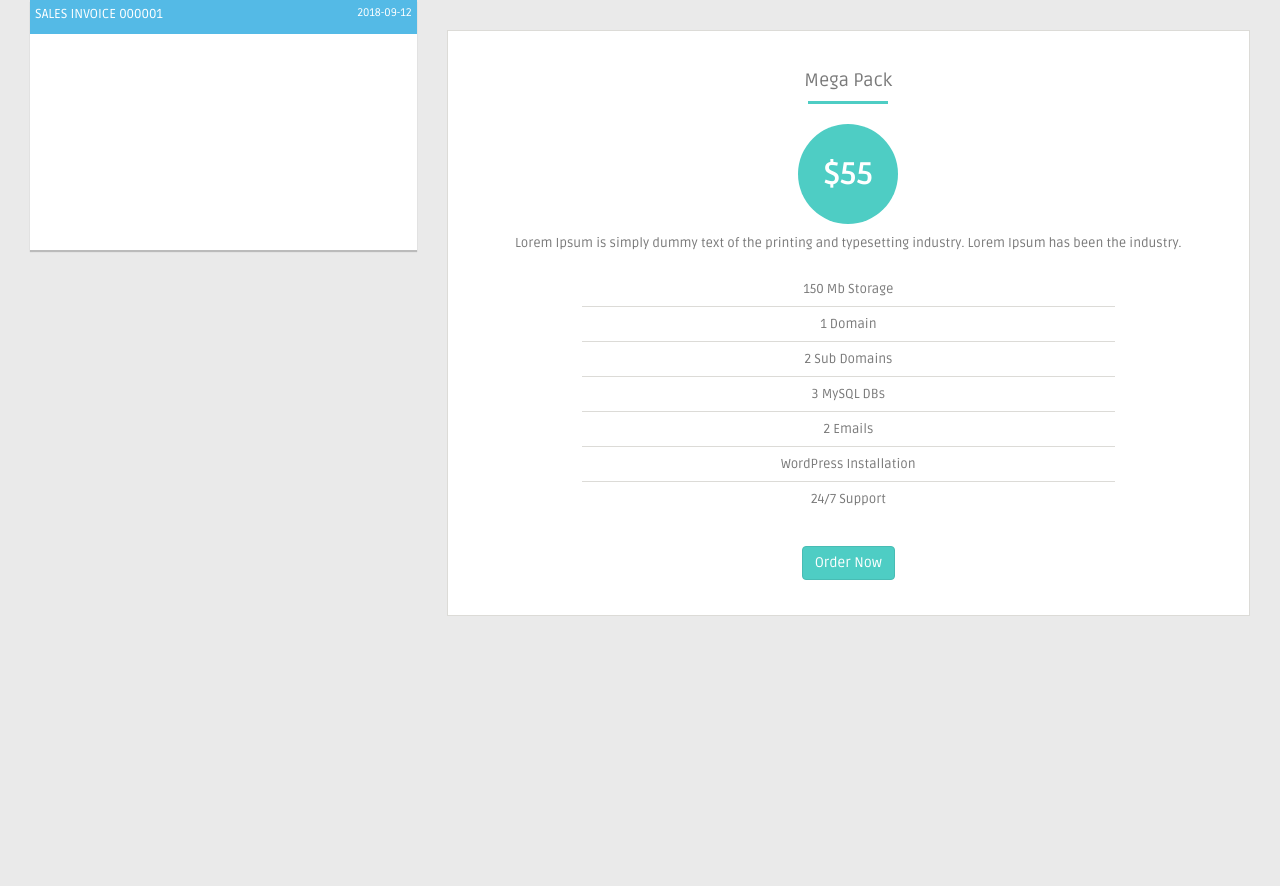
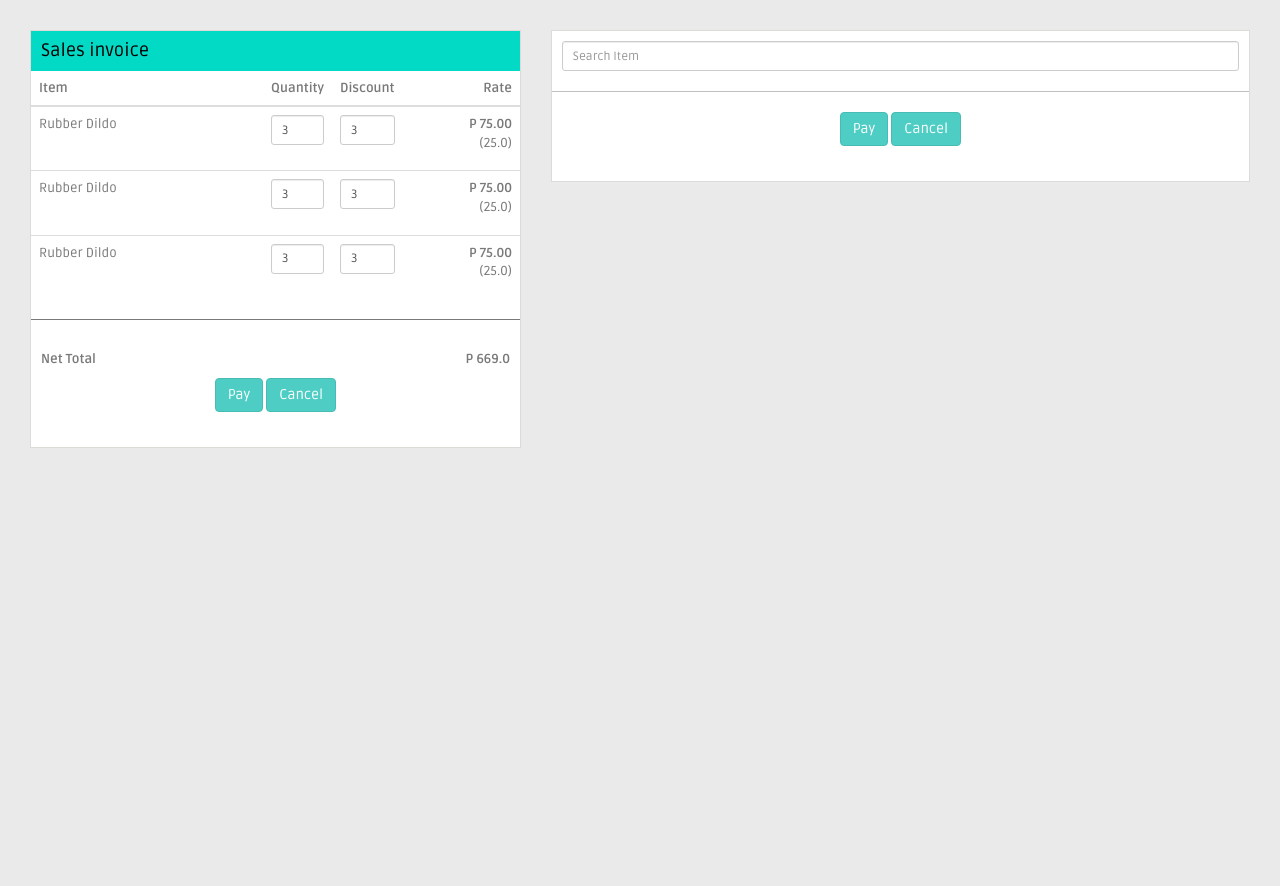
Before and after one commit to nandarionndr1/Salikneta-Sales-Inventory, a Django app: page /salikneta/pos/ in a window 1280 px wide. Shown: the part 60-946 px from the top of the page. Run offline with Django 3.2, Linux system fonts and the light colour scheme; some libraries are stand-ins or nearby versions.

Commit message:
waterino

```diff
--- a/salikneta/templates/salikneta/pos/pos.html
+++ b/salikneta/templates/salikneta/pos/pos.html
@@ -11,7 +11,97 @@
       <section class="wrapper site-min-height">
         <div class="row">
           <div class="col-lg-12">
-            <div class="col-lg-4">
+            <div class="col-lg-5">
+              <div class="custom-box" style="padding-left: 15px;padding-right: 15px;padding-top: 0;">
+                  <div class="row text-left" style="background-color: #03DAC6;padding: 10px">
+                  <h4 style="margin: 0;padding: 0; color: black">Sales invoice</h4>
+                  </div>
+                  <div class="row">
+                        <table class="table table-hover">
+                        <thead>
+                          <tr>
+                            <th style="text-align: left; width:50%" >Item</th>
+                            <th style="text-align: right; width:12.5%">Quantity</th>
+                            <th style="text-align: right; width:12.5%">Discount</th>
+                            <th style="text-align: right; width:25%">Rate</th>
+                          </tr>
+                        </thead>
+                        <tbody>
+                        <tr>
+                            <td style="text-align: left">Rubber Dildo</td>
+                            <td style="text-align: right">
+                                <input type="text" class="form-control input-sm"  value="3"/>
+                            </td>
+                              <td style="text-align: right">
+                                <input type="text" class="form-control input-sm"  value="3"/>
+                            </td>
+                            <td style="text-align: right"><b>P 75.00</b><br><p class="text-muted">(25.0)</p></td>
+                          </tr>
+                        <tr>
+                            <td style="text-align: left">Rubber Dildo</td>
+                            <td style="text-align: right">
+                                <input type="text" class="form-control input-sm"  value="3"/>
+                            </td>
+                              <td style="text-align: right">
+                                <input type="text" class="form-control input-sm"  value="3"/>
+                            </td>
+                            <td style="text-align: right"><b>P 75.00</b><br><p class="text-muted">(25.0)</p></td>
+                          </tr>
+                        <tr>
+                            <td style="text-align: left">Rubber Dildo</td>
+                            <td style="text-align: right">
+                                <input type="text" class="form-control input-sm"  value="3"/>
+                            </td>
+                              <td style="text-align: right">
+                                <input type="text" class="form-control input-sm"  value="3"/>
+                            </td>
+                            <td style="text-align: right"><b>P 75.00</b><br><p class="text-muted">(25.0)</p></td>
+                          </tr>
+                        </tbody>
+                      </table>
+                      <hr>
+                      <div class="row" style="padding: 10px">
+                          <div class="col-md-6 text-left">
+                              <b>Net Total</b>
+                          </div>
+                          <div class="col-md-6 text-right">
+                              <b>P 669.0</b>
+                          </div>
+                      </div>
+                    </div>
+              <div>
+                <a class="btn btn-theme" href="#">Pay</a>
+                <a class="btn btn-theme" href="#">Cancel</a>
+              </div>
+              </div>
+            </div>
+              <!-- end custombox -->
+            <!-- end col-4 -->
+            <div class="col-lg-7">
+                  <div class="custom-box" style="padding-left: 15px;padding-right: 15px;padding-top: 0;">
+                  <div class="row text-left" style="padding: 10px;padding-bottom: 0px">
+                  <input type="text" class="form-control input-sm" placeholder="Search Item"/>
+                  </div>
+                  <div class="row" style="padding-top: 0;margin-top: 0px;">
+                      <hr style="border-color: silver">
+                  </div>
+              <div>
+                <a class="btn btn-theme" href="#">Pay</a>
+                <a class="btn btn-theme" href="#">Cancel</a>
+              </div>
+              </div>
+
+              <!-- end custombox -->
+            </div>
+            <!-- end col-4 -->
+          </div>
+          <!--  /col-lg-12 -->
+        </div>
+        <!--  /row -->
+      </section>
+      <!-- /wrapper
+
+
                 <div class="weather-2 pn" style="background-color: white">
                   <div class="weather-2-header">
                     <div class="row">
@@ -23,45 +113,31 @@
                       </div>
                     </div>
                     <div class="row">
-
+                        <table class="table table-hover">
+                        <thead>
+                          <tr>
+                            <th>Item</th>
+                            <th>Quantity</th>
+                            <th>Rate</th>
+                          </tr>
+                        </thead>
+                        <tbody>
+                          <tr>
+                            <td>RUbber Dildo</td>
+                            <td>3</td>
+                            <td>P 126.00</td>
+                          </tr>
+                          <tr>
+                            <td>RUbber Dildo</td>
+                            <td>3</td>
+                            <td>P 126.00</td>
+                          </tr>f
+                        </tbody>
+                      </table>
                     </div>
                   </div>
-
-
                 </div>
-            </div>
-              <!-- end custombox -->
-            <!-- end col-4 -->
-            <div class="col-lg-8">
-              <div class="custom-box">
-                <div class="servicetitle">
-                  <h4>Mega Pack</h4>
-                  <hr>
-                </div>
-                <div class="icn-main-container">
-                  <span class="icn-container">$55</span>
-                </div>
-                <p>Lorem Ipsum is simply dummy text of the printing and typesetting industry. Lorem Ipsum has been the industry.</p>
-                <ul class="pricing">
-                  <li>150 Mb Storage</li>
-                  <li>1 Domain</li>
-                  <li>2 Sub Domains</li>
-                  <li>3 MySQL DBs</li>
-                  <li>2 Emails</li>
-                  <li>WordPress Installation</li>
-                  <li>24/7 Support</li>
-                </ul>
-                <a class="btn btn-theme" href="#">Order Now</a>
-              </div>
-              <!-- end custombox -->
-            </div>
-            <!-- end col-4 -->
-          </div>
-          <!--  /col-lg-12 -->
-        </div>
-        <!--  /row -->
-      </section>
-      <!-- /wrapper -->
+       -->
     <!-- /MAIN CONTENT -->
     <!--main content end-->
   </section>
```
